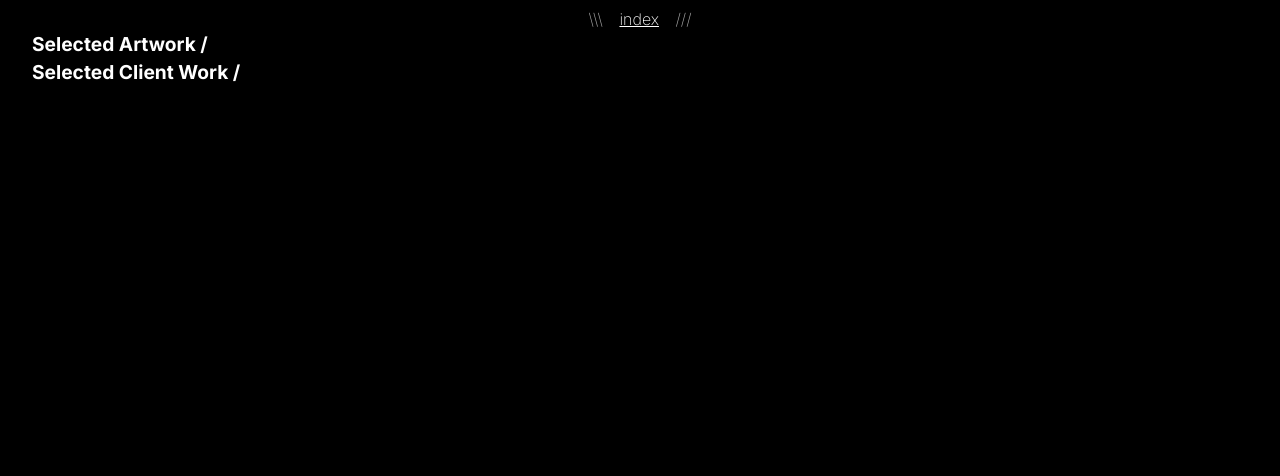
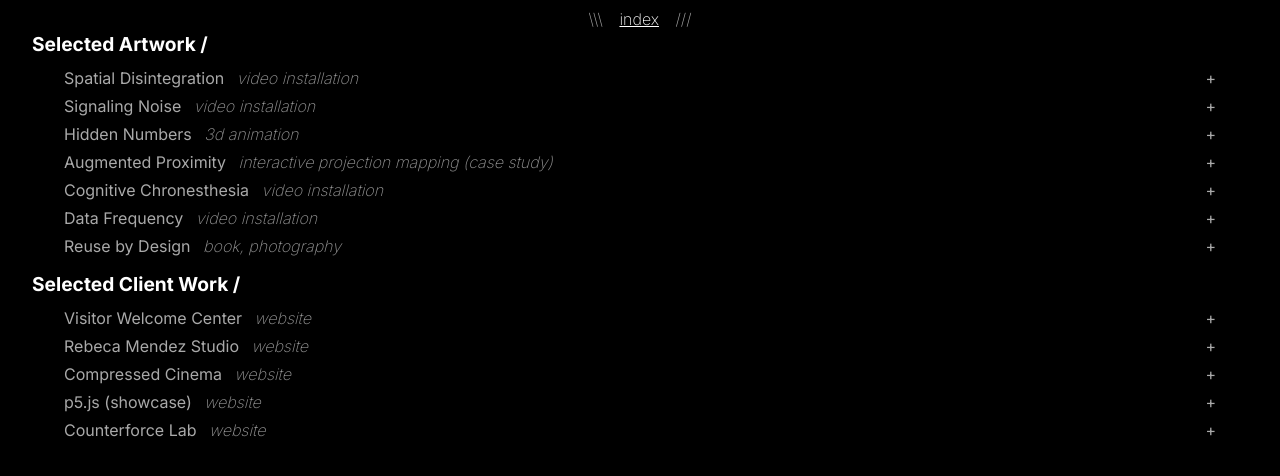
Before and after one commit to karinaxlpz/portfolio, a plain HTML site: page index.html in a window 1280 px wide. Both pictures are taken after a click on the element "index". Drawn offline with nearby package versions, Linux system fonts and the light colour scheme.

Commit message:
index implementation

```diff
--- a/index.html
+++ b/index.html
@@ -144,7 +144,7 @@
                         <span class="index-item-yr">2019</span>
                         <span class="index-item-title">
                             <span class="index-item-title-name">Augmented Proximity</span>
-                        <span class="index-item-title-description">interactive projection mapping</span>
+                        <span class="index-item-title-description">interactive projection mapping (case study)</span>
                         </span>
                     </div>
                     <div class="index-content">
--- a/scripts/script2.js
+++ b/scripts/script2.js
@@ -2,6 +2,7 @@
 
 $("#show-index").click(function() {
     $(".index-description-title.introduction").show();
+    $(".index").css("display", "block");
     $("#selected-artwork").show();
     $("#selected-clientwork").show();
     $("#homepage").hide();
```
